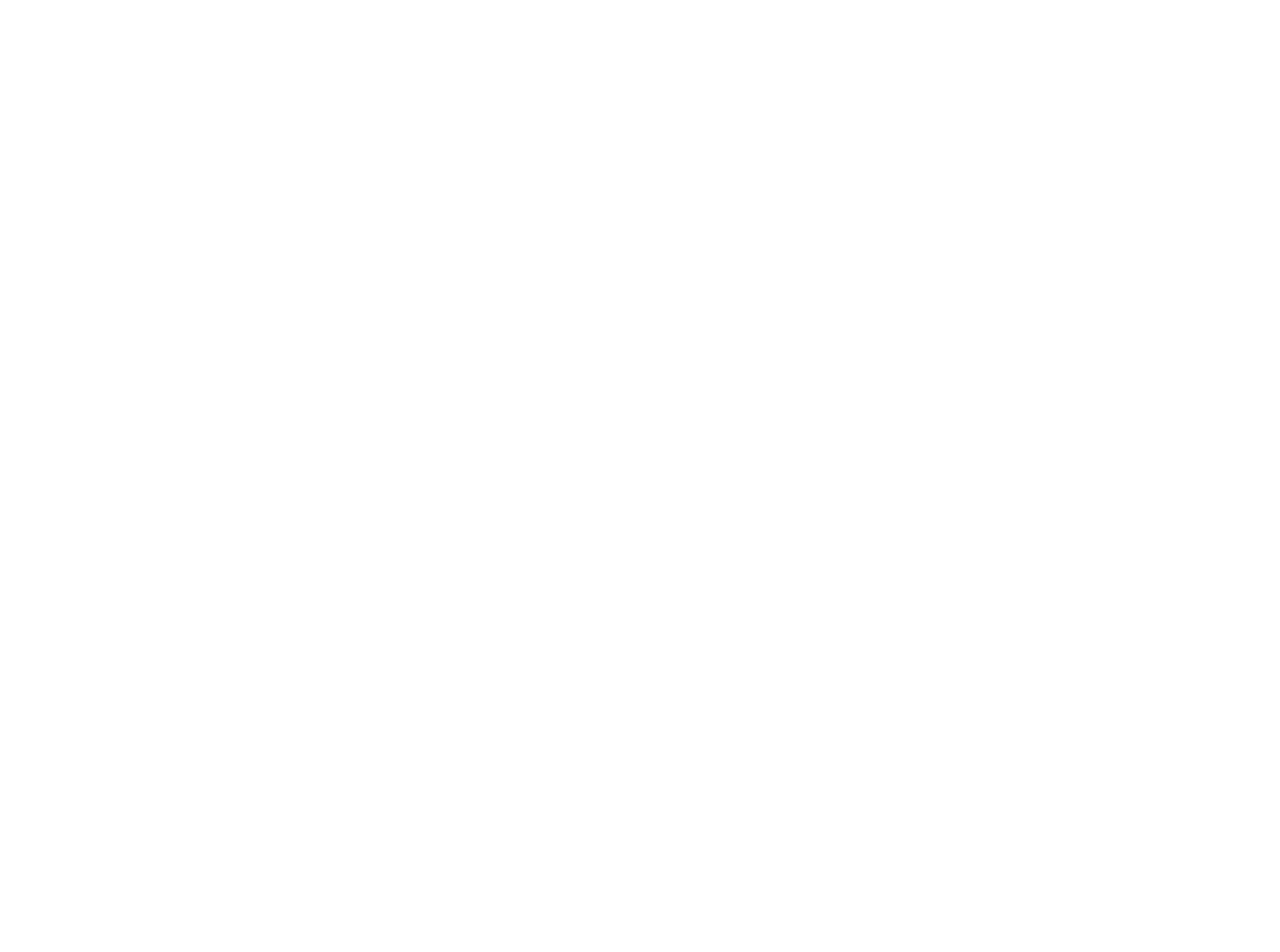
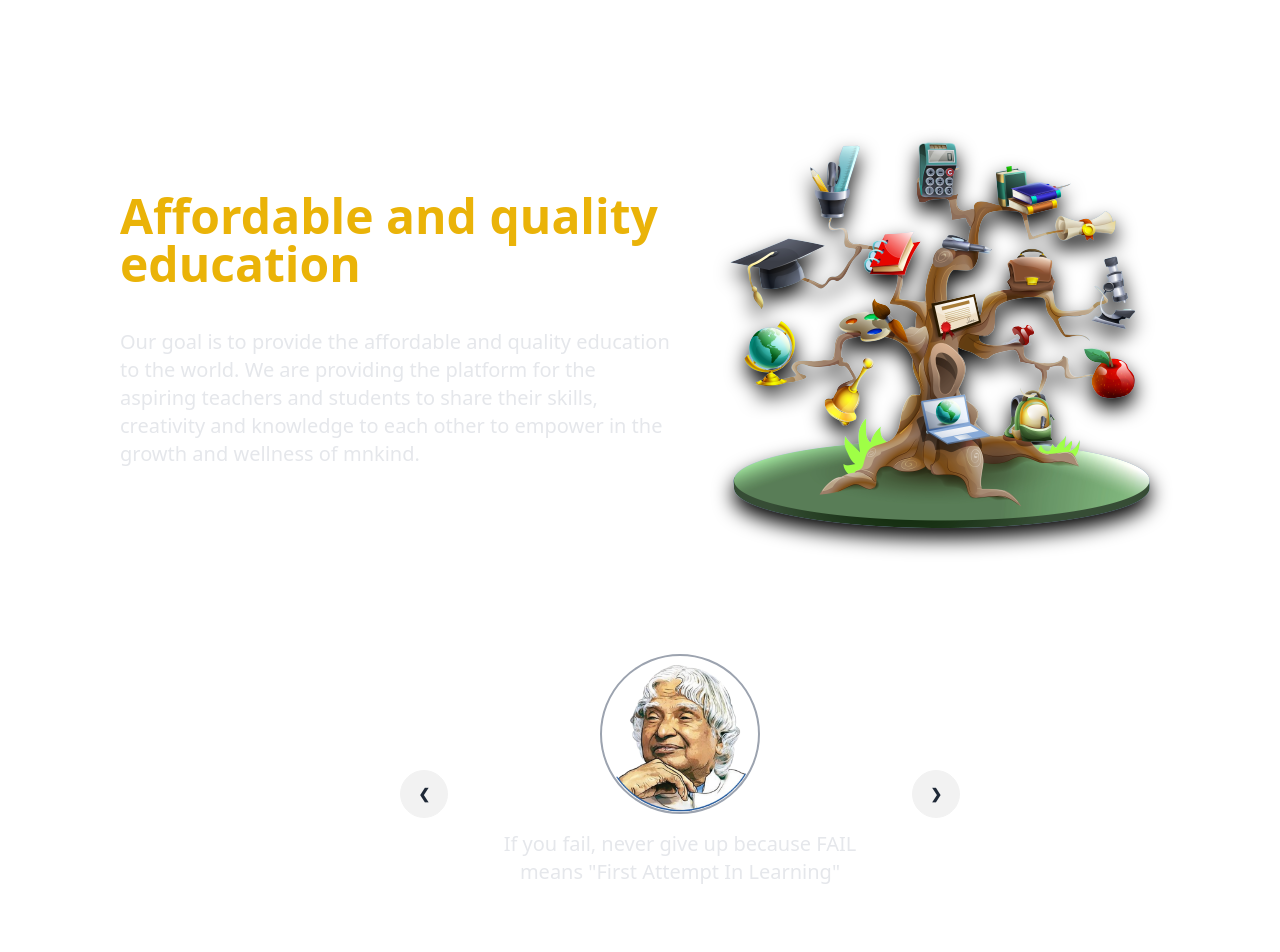
Before and after one commit to Rudraprasad-Mohapatra/lms-frontend, a React (Vite) app: page /about in a window 1280 px wide. Before the commit this address had no page. Shown: the top 952 px of the page. Before the commit the page ends 800 px from the top, so only its background shows below. Built offline with nearby package versions, Linux system fonts and the light colour scheme.

Commit message:
Added about us page and fixed sidebar login signup button

```diff
--- a/src/App.jsx
+++ b/src/App.jsx
@@ -2,6 +2,7 @@
 
 import { Route, Routes } from "react-router-dom"
 
+import AboutUs from "./Pages/AboutUs"
 import HomePage from "./Pages/HomePage";
 
 function App() {
@@ -9,9 +10,8 @@
   return (
     <>
       <Routes>
-        <Route path="/" element={<HomePage />} >
-
-        </Route>
+        <Route path="/" element={<HomePage />} ></Route>
+        <Route path="/about" element={<AboutUs />} ></Route>
       </Routes>
     </>
   )
--- a/src/Layouts/HomeLayout.jsx
+++ b/src/Layouts/HomeLayout.jsx
@@ -48,7 +48,7 @@
                 </div>
                 <div className="drawer-side w-0">
                     <label htmlFor="my-drawer" className="drawer-overlay"></label>
-                    <ul className="menu p-4 w-48 sm:w-80 bg-base-100 text-base-content relative">
+                    <ul className="menu p-4 w-48 h-[100%] sm:w-80 bg-base-100 text-base-content relative">
                         <li className="w-fit absolute right-2 z-50">
                             <button onClick={hideDrawer}><AiFillCloseCircle size={24} /></button>
                         </li>
--- /dev/null
+++ b/src/Pages/AboutUs.jsx
@@ -0,0 +1,95 @@
+import aboutMainImage from "../assets/Images/aboutMainImage.png"
+import apj from "../assets/Images/apj.png";
+import billGates from "../assets/Images/billGates.png";
+import einstein from "../assets/Images/einstein.png";
+import nelsonMandela from "../assets/Images/nelsonMandela.png";
+import steveJobs from "../assets/Images/steveJobs.png";
+import HomeLayout from "../Layouts/HomeLayout";
+
+
+function AboutUs() {
+    return (
+        <HomeLayout>
+            <div className="pl-20 pt-20 flex flex-col text-white">
+                <div className="flex items-center gap-5 mx-10">
+                    <section className="w-1/2 space-y-10">
+                        <h1 className="text-5xl text-yellow-500 font-semibold">
+                            Affordable and quality education
+                        </h1>
+                        <p className="text-xl text-gray-200">
+                            Our goal is to provide the affordable and quality education to the world.
+                            We are providing the platform for the aspiring teachers and students to share
+                            their skills, creativity and knowledge to each other to empower in the growth and wellness of mnkind.
+                        </p>
+                    </section>
+
+                    <div className="w-1/2">
+                        <img id="test" src={aboutMainImage}
+                            style={{
+                                filter: "drop-shadow(0px 10px 10px rgb(0,0,0))"
+                            }} className="drop-shadow-2xl" alt="about main image" />
+                    </div>
+                </div>
+                <div className="carousel w-1/2 my-16 m-auto">
+                    <div id="slide1" className="carousel-item relative w-full">
+                        <div className="flex flex-col items-center justify-center gap-4 px-[15%]">
+                            <img src={apj} className="w-40 rounded-full border-2 border-gray-400" />
+                            <p className="text-xl text-gray-200 text-center">{`If you fail, never give up because FAIL means "First Attempt In Learning"`}</p>
+                            <h3 className="text-2xl font-semibold">APJ Abdul kalam</h3>
+                            <div className="absolute flex justify-between transform -translate-y-1/2 left-5 right-5 top-1/2">
+                                <a href="#slide5" className="btn btn-circle">❮</a>
+                                <a href="#slide2" className="btn btn-circle">❯</a>
+                            </div>
+                        </div>
+                    </div>
+                    <div id="slide2" className="carousel-item relative w-full">
+                        <div className="flex flex-col items-center justify-center rounded-md gap-4 px-[15%]">
+                            <img src={billGates} className="w-40 rounded-full border-2 border-gray-400" />
+                            <p className="text-xl text-gray-200 text-center">{"The belief that the world is getting worse, that we can't solve extreme poverty and disease, isn't just mistaken."}</p>
+                            <h3 className="text-2xl font-semibold">BillGates</h3>
+                            <div className="absolute flex justify-between transform -translate-y-1/2 left-5 right-5 top-1/2">
+                                <a href="#slide1" className="btn btn-circle">❮</a>
+                                <a href="#slide3" className="btn btn-circle">❯</a>
+                            </div>
+                        </div>
+                    </div>
+                    <div id="slide3" className="carousel-item relative w-full">
+                        <div className="flex flex-col items-center justify-center gap-4 px-[15%]">
+                            <img src={nelsonMandela} className="w-40 rounded-full border-2 border-gray-400" />
+                            <p className="text-xl text-gray-200 text-center">{"Education is the most powerful weapon which you can use to change the world."}</p>
+                            <h3 className="text-2xl font-semibold">Nelson Mandela</h3>
+                            <div className="absolute flex justify-between transform -translate-y-1/2 left-5 right-5 top-1/2">
+                                <a href="#slide2" className="btn btn-circle">❮</a>
+                                <a href="#slide4" className="btn btn-circle">❯</a>
+                            </div>
+                        </div>
+                    </div>
+                    <div id="slide4" className="carousel-item relative w-full">
+                        <div className="flex flex-col items-center justify-center gap-4 px-[15%] w-fit">
+                            <img src={steveJobs} className="w-40 rounded-full border-2 border-gray-400" />
+                            <p className="text-xl text-gray-200 text-center">{"Innovation distinguishes between a leader and a follower."}</p>
+                            <h3 className="text-2xl font-semibold text-center">SteveJobs</h3>
+                            <div className="absolute flex justify-between transform -translate-y-1/2 left-5 right-5 top-1/2">
+                                <a href="#slide3" className="btn btn-circle">❮</a>
+                                <a href="#slide5" className="btn btn-circle">❯</a>
+                            </div>
+                        </div>
+                    </div>
+                    <div id="slide5" className="carousel-item relative w-full">
+                        <div className="flex flex-col items-center justify-center gap-4 px-[15%] w-fit">
+                            <img src={einstein} className="w-40 rounded-full border-2 border-gray-400" />
+                            <p className="text-xl text-gray-200 text-center">{"We cannot solve our problems with the same thinking we used when we created them. ..."}</p>
+                            <h3 className="text-2xl font-semibold">Albert Einstein</h3>
+                            <div className="absolute flex justify-between transform -translate-y-1/2 left-5 right-5 top-1/2">
+                                <a href="#slide4" className="btn btn-circle">❮</a>
+                                <a href="#slide1" className="btn btn-circle">❯</a>
+                            </div>
+                        </div>
+                    </div>
+                </div>
+            </div>
+        </HomeLayout>
+    )
+}
+
+export default AboutUs;
```
